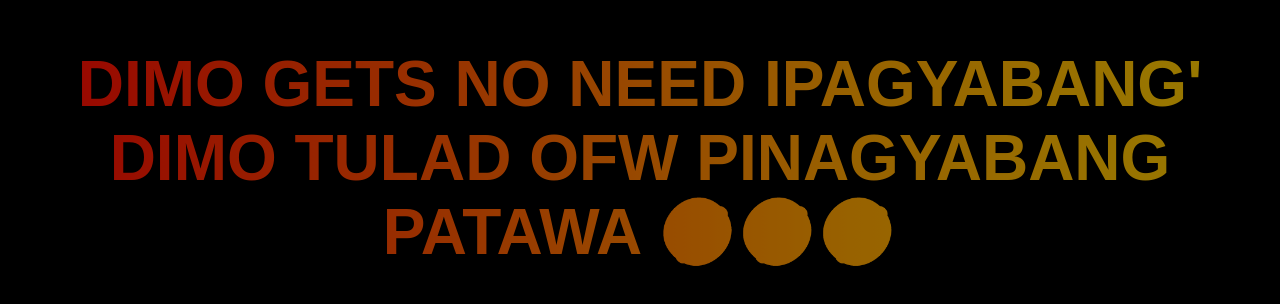
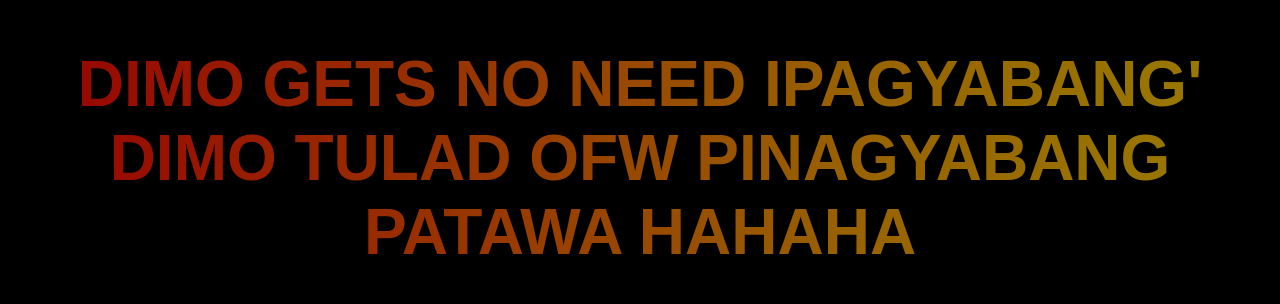
Before and after one commit to venusofstar/Example, a plain HTML site: page index.html in a window 1280 px wide. Shown: the part 242-546 px from the top of the page. Drawn offline with Linux system fonts and the light colour scheme.

Commit message:
Update index.html

```diff
--- a/index.html
+++ b/index.html
@@ -46,7 +46,8 @@
   </style>
 </head>
 
+
 <body>
-  <div class="text">DIMO GETS NO NEED IPAGYABANG' DIMO TULAD OFW PINAGYABANG PATAWA 🤣🤣🤣</div>
+  <div class="text">DIMO GETS NO NEED IPAGYABANG' DIMO TULAD OFW PINAGYABANG PATAWA HAHAHA</div>
 </body>
 </html>
```
